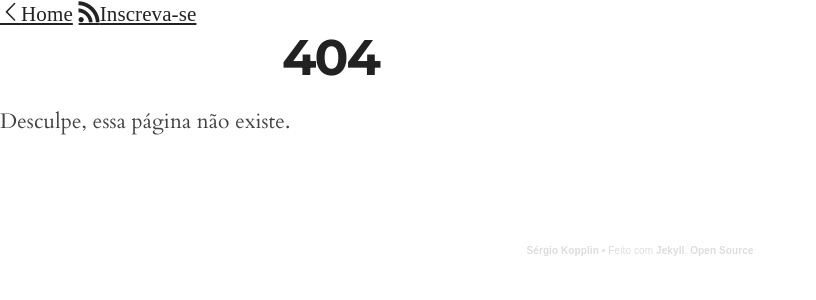
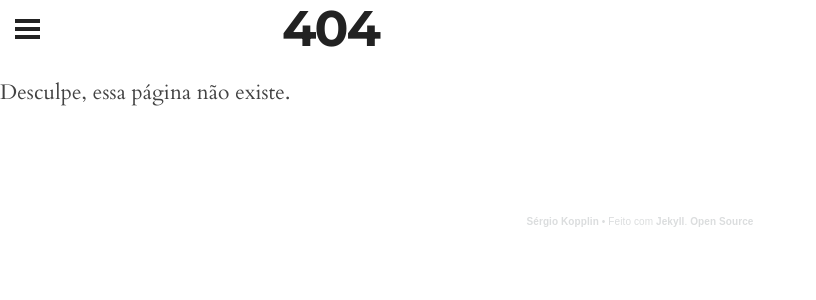
Before and after one commit to gitter-badger/koppl.in, a Jekyll site: the page built from 404.html, in a window 1280 px wide. Shown: the top 300 px of the page, without its empty margins (0-816 px from the left). Built offline with Jekyll 4.4.1, drawn with Linux system fonts in a browser that asks for light colours; some web fonts are replaced.

Commit message:
update: hamburguer menu

```diff
--- a/_layouts/page.html
+++ b/_layouts/page.html
@@ -5,8 +5,16 @@
 
 <header class="page-header">
     <nav class="page-header__nav">
-        <a class="page-header__back-button icon-arrow-left" href="{{ site.baseurl }}">Home</a>
-        <a class="page-header__subscribe-button icon-feed" href="{{ site.baseurl }}feed.xml">Inscreva-se</a>
+        <div class="mobile-nav">
+            <li><a href="/">HOME</a></li>
+            <li><a href="#">SOBRE</a></li>
+        </div>
+
+        <a href="javascript:void(0)" class="hamburguer">
+            <div class="menui hamburguer__top-menu"></div>
+            <div class="menui hamburguer__mid-menu"></div>
+            <div class="menui hamburguer__bottom-menu"></div>
+        </a>
     </nav>
 
     <div class="inner">
--- a/_sass/_04-theme-page.scss
+++ b/_sass/_04-theme-page.scss
@@ -6,8 +6,10 @@
 
     .page-header {
         position: relative;
-        padding: 1rem 0 8rem;
+        padding: 0 0 8rem;
         margin: 0 auto;
+
+
 
         .inner {
             width: 80%;
@@ -21,12 +23,12 @@
             font-weight: bold;
             letter-spacing: 0;
             font-size: 6rem;
+            margin-top: 7rem;
         }
 
         .page-header__nav {
             position: relative;
-            padding: 35px 40px;
-            margin: 0 0 30px 0;
+            padding: 15px;
 
             a {
                 text-decoration: none;
@@ -34,21 +36,21 @@
             }
         }
 
-        .page-header__back-button,
-        .page-header__subscribe-button {
+        .page-header__back-button {
             -webkit-box-sizing: border-box;
             -moz-box-sizing: border-box;
             box-sizing: border-box;
             display: inline-block;
             height: 38px;
             padding: 0 15px 0 10px;
-            border: $gama 1px solid;
+            // border: $alpha 2px solid;
             color: $alpha;
             text-align: center;
             font-size: 12px;
             text-transform: uppercase;
             line-height: 35px;
             transition: all ease 0.3s;
+            float: left;
 
             &:before {
                 position: relative;
@@ -56,28 +58,43 @@
                 font-size: 13px;
                 line-height: 0;
             }
-        }
 
-        .page-header__back-button {
-            float: left;
-
-            &:before {
-                margin-right: 8px;
+            &:hover {
+                border-color: $alpha;
+                color: $alpha;
             }
         }
 
-        .page-header__subscribe-button {
-            float: right;
+        .page-header__meta {
+            display: block;
+            margin: 3rem 0 0;
+            font-family: sans-serif;
+            font-size: 1.5rem;
+            line-height: 2.2rem;
+            color: $alpha;
+            text-align: center;
 
-            &:before {
-                margin-right: 6px;
+            a {
+                color: $alpha;
+                text-decoration: none;
+                line-height: 1;
+                display: inline-block;
+                border-bottom: 2px solid transparent;
+                transition: all 0.2s ease;
+
+                &:hover {
+                    border-bottom: 2px solid $alpha;
+                }
             }
-        }
 
-        .page-header__back-button:hover,
-        .page-header__subscribe-button:hover {
-            border-color: $alpha;
-            color: $alpha;
+            .page-header__date {
+                display: inline-block;
+                margin-left: 8px;
+                padding-left: 12px;
+                border-left: $gama 1px solid;
+                font-size: 1.3rem;
+                white-space: nowrap;
+            }
         }
     }
 
@@ -87,25 +104,7 @@
         max-width: 710px;
         margin: 4rem auto;
         padding-bottom: 4rem;
-        border-bottom: #EBF2F6 1px solid;
         word-break: break-word;
         hyphens: auto;
-
-        &:after {
-            display: block;
-            content: "";
-            width: 7px;
-            height: 7px;
-            border: #E7EEF2 1px solid;
-            position: absolute;
-            bottom: -5px;
-            left: 50%;
-            margin-left: -5px;
-            background: #FFF;
-            -webkit-border-radius: 100%;
-            -moz-border-radius: 100%;
-            border-radius: 100%;
-            box-shadow: #FFF 0 0 0 5px;
-        }
     }
 }
--- /dev/null
+++ b/_sass/_10-components.scss
@@ -0,0 +1,93 @@
+/* ==========================================================================
+   4. Components
+   ========================================================================== */
+
+// hamburguer menu
+.mobile-nav {
+   font-family: inherit;
+   top: 0;
+   left: 0;
+   z-index: 999;
+   display: none;
+   position: fixed;
+   width: 100%;
+   height: 100%;
+   background: $alpha;
+
+   li {
+       list-style-type: none;
+       text-align: center;
+       padding: 10px;
+
+       &:first-child {
+           margin-top: 60px;
+       }
+   }
+
+   li a {
+       font-size: 150%;
+       color: #fff;
+       text-decoration: none;
+       font-weight: 300;
+       width: 100%;
+   }
+}
+
+// hamburguer
+.hamburguer {
+    z-index: 999;
+    position: fixed;
+    display: block;
+    padding: 0px 1px 0px 7px;
+    height: 60px;
+    width: 60px;
+    margin: 0px;
+    top: 0;
+    left: 0;
+    box-sizing: border-box;
+
+    .hamburguer__top-animate {
+        background: #fff !important;
+        top: 27px !important;
+        -webkit-transform: rotate(45deg);
+        transform: rotate(45deg);
+    }
+
+    .hamburguer__mid-animate {
+        opacity: 0;
+    }
+
+    .hamburguer__bottom-animate {
+        background: #fff !important;
+        top: 27px !important;
+        -webkit-transform: rotate(-225deg);
+        transform: rotate(-225deg);
+    }
+
+    .hamburguer__top-menu,
+    .hamburguer__mid-menu,
+    .hamburguer__bottom-menu {
+        width: 25px;
+        height: 4px;
+        background-color: $beta;
+    }
+
+    .hamburguer__top-menu {
+        top: 19px;
+    }
+
+    .hamburguer__mid-menu {
+        top: 27px;
+    }
+
+    .hamburguer__bottom-menu {
+        top: 35px;
+    }
+
+    .menui {
+        transition: 0.6s ease;
+        transition-timing-function: cubic-bezier(.75, 0, .29, 1.01);
+        position: absolute;
+        left: 15px;
+    }
+}
--- a/assets/css/main.scss
+++ b/assets/css/main.scss
@@ -34,8 +34,9 @@
 @import "07-third-part";
 @import "08-pagination";
 @import "09-footer";
-@import "10-media-queries-500";
-@import "11-media-queries-900";
+@import "10-components";
+@import "11-media-queries-500";
+@import "12-media-queries-900";
 
 // ~ Others
-@import "12-syntax";
+@import "13-syntax";
--- a/assets/js/index.js
+++ b/assets/js/index.js
@@ -132,4 +132,39 @@
 
     $('.main-header').attr('style', 'background-image: url(' + triangle.png() + ')');
 
+    // HAMBURGLERv2
+
+
+
 })(jQuery, 'smartresize');
+
+function togglescroll() {
+  $('body').on('touchstart', function(e) {
+    if ($('body').hasClass('noscroll')) {
+      e.preventDefault();
+    }
+  });
+}
+
+$(document).ready(function() {
+  togglescroll()
+  $(".hamburguer").click(function() {
+    $(".mobile-nav").fadeToggle(500);
+    $(".hamburguer__top-menu").toggleClass("hamburguer__top-animate");
+    $("body").toggleClass("noscroll");
+    $(".hamburguer__mid-menu").toggleClass("hamburguer__mid-animate");
+    $(".hamburguer__bottom-menu").toggleClass("hamburguer__bottom-animate");
+  });
+});
+
+// PUSH ESC KEY TO EXIT
+
+$(document).keydown(function(e) {
+  if (e.keyCode == 27) {
+    $(".mobile-nav").fadeOut(500);
+    $(".hamburguer__top-menu").removeClass("hamburguer__top-animate");
+    $("body").removeClass("noscroll");
+    $(".hamburguer__mid-menu").removeClass("hamburguer__mid-animate");
+    $(".hamburguer__bottom-menu").removeClass("hamburguer__bottom-animate");
+  }
+});
```
Also changed, not shown: _sass/_11-media-queries-500.scss (renamed from _sass/_10-media-queries-500.scss), _sass/_12-media-queries-900.scss (renamed from _sass/_11-media-queries-900.scss), _sass/_13-syntax.scss (renamed from _sass/_12-syntax.scss).
